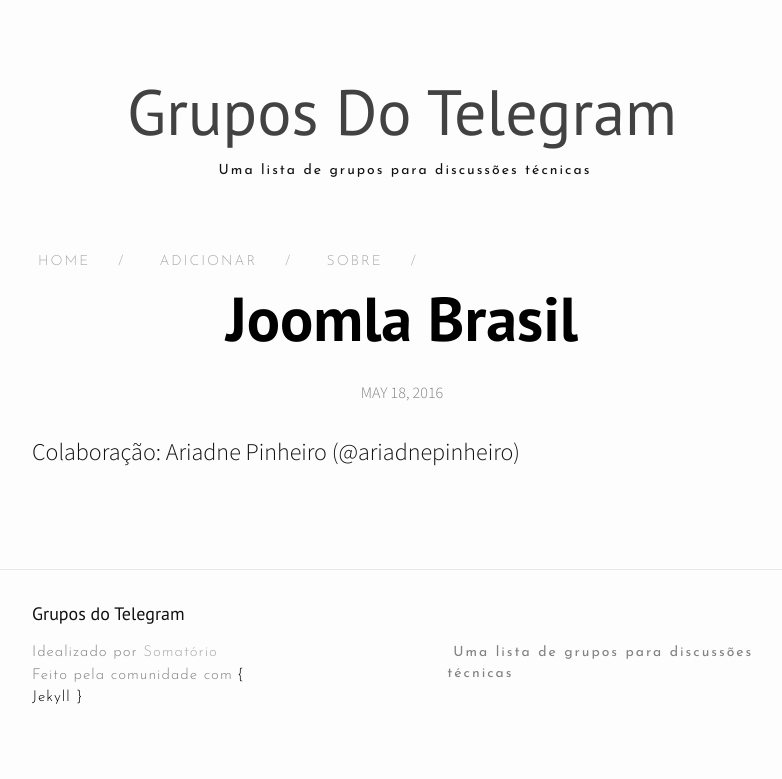
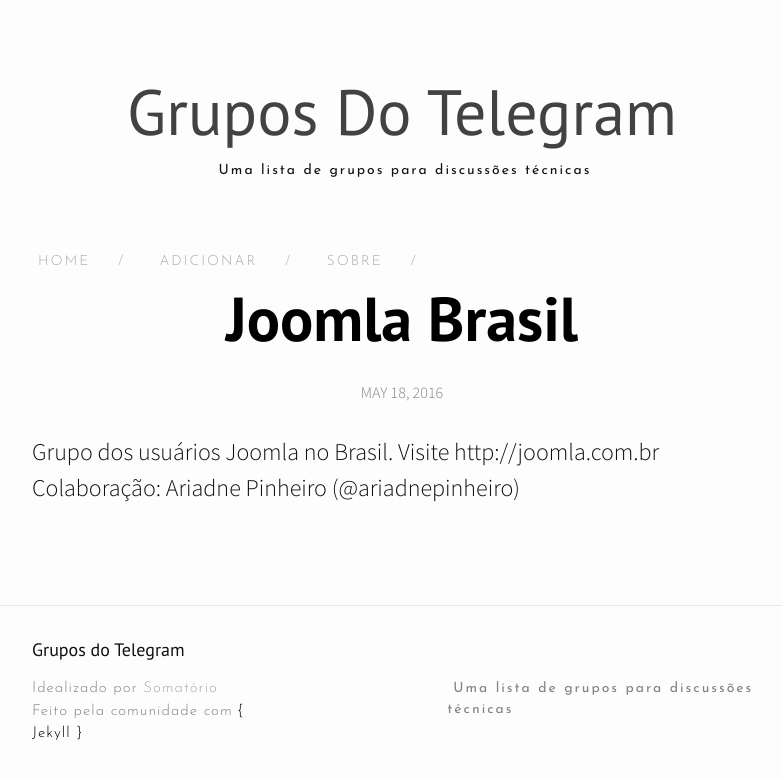
Before and after one commit to listatelegram/listatelegram.github.io, a Jekyll site: the page built from _posts/2016-05-18-joomla-brasil.markdown, in a window 1280 px wide. Shown: the top 779 px of the page, without its empty margins (238-1020 px from the left). Built offline with Jekyll 4.4.1, drawn with Linux system fonts in a browser that asks for light colours; nearby versions of some CDN libraries.

Commit message:
Descrição do grupo Joomla Brasil atualizada

```diff
--- a/_posts/2016-05-18-joomla-brasil.markdown
+++ b/_posts/2016-05-18-joomla-brasil.markdown
@@ -4,4 +4,5 @@
 categories: jekyll update
 link-telegram: https://telegram.me/joomlabrasil
 ---
+Grupo dos usuários Joomla no Brasil. Visite http://joomla.com.br
 Colaboração: Ariadne Pinheiro (@ariadnepinheiro)
```
